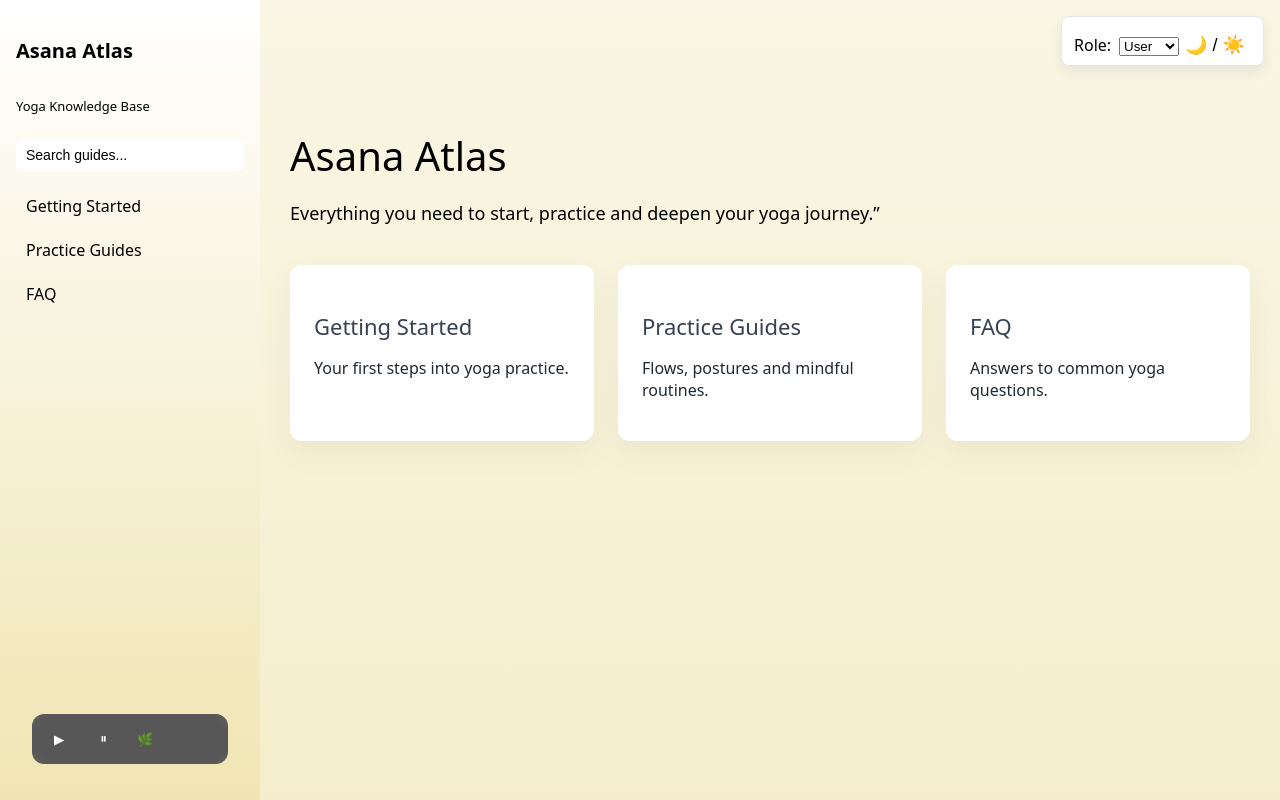
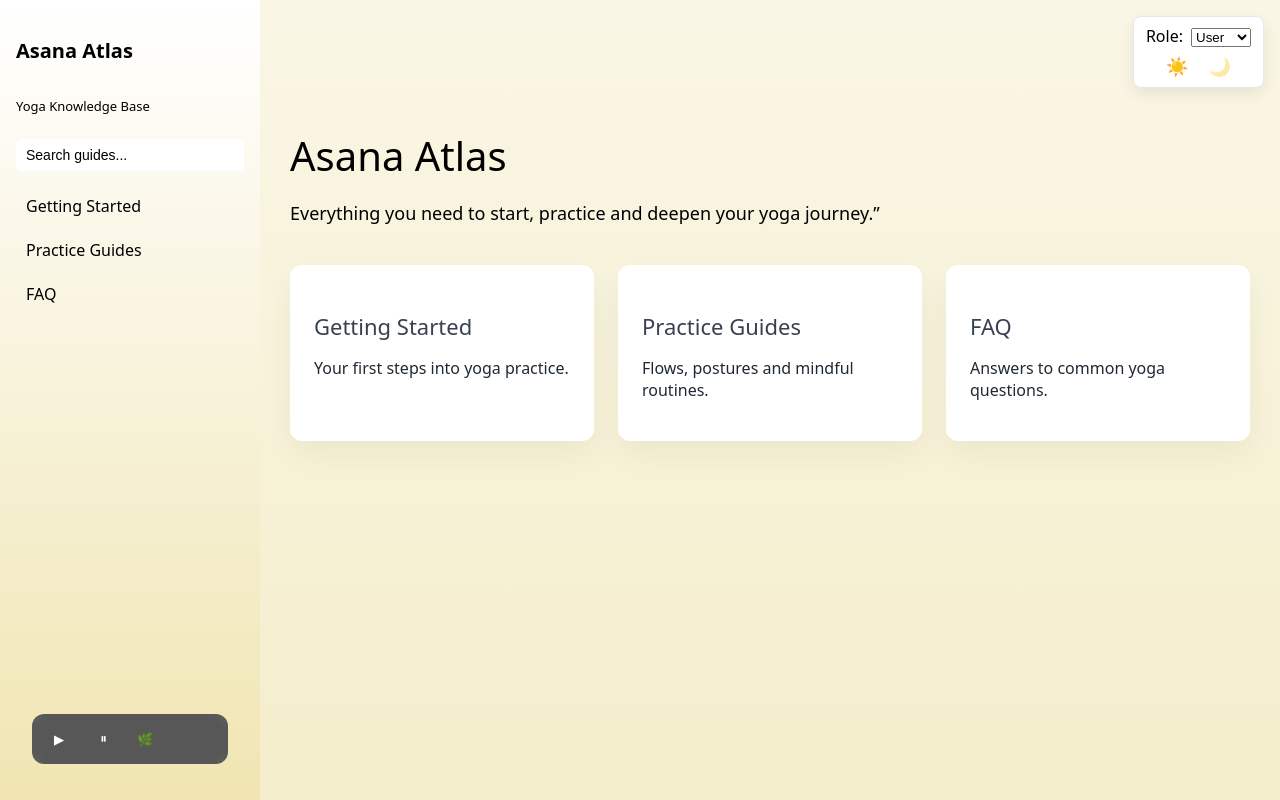
Before and after one commit to Mariaguerrero95/zano-frontend-test, a React (Vite) app: page / in a window 1280 px wide. Built offline with nearby package versions, Linux system fonts and the light colour scheme; grey boxes are pictures that could not be loaded.

Commit message:
fixed day/night buttons

```diff
--- a/src/layouts/MainLayout.tsx
+++ b/src/layouts/MainLayout.tsx
@@ -1,5 +1,6 @@
 import { Outlet } from "react-router-dom";
 import Sidebar from "../components/Sidebar";
+import { useState } from "react";
 
 type MoodLevel =
   | "very_bad"
@@ -16,11 +17,18 @@ type MainLayoutProps = {
 };
 
 function MainLayout({ role, onRoleChange, flyingMood }: MainLayoutProps) {
+  const [isDark, setIsDark] = useState(false);
+  if (isDark) {
+    document.body.classList.add("dark");
+  } else {
+    document.body.classList.remove("dark");
+  }
+
   return (
     <div style={{ display: "flex", minHeight: "100vh" }}>
-      {/* SIDEBAR */}
+      {/* sidebar */}
       <Sidebar role={role} />
-      {/* MAIN CONTENT */}
+      {/* main content */}
       <main
         className={role === "admin" ? "admin-view" : "user-view"}
         style={{
@@ -29,7 +37,7 @@ function MainLayout({ role, onRoleChange, flyingMood }: MainLayoutProps) {
       >
         <Outlet />
       </main>
-      {/* ROLE SWITCH + MOOD */}
+      {/* role switch / mood */}
       <div
         style={{
           position: "fixed",
@@ -47,7 +55,6 @@ function MainLayout({ role, onRoleChange, flyingMood }: MainLayoutProps) {
         <label style={{ marginRight: 8, fontWeight: 500 }}>
           Role:
         </label>
-
         <select
           value={role}
           onChange={(e) =>
@@ -57,20 +64,35 @@ function MainLayout({ role, onRoleChange, flyingMood }: MainLayoutProps) {
           <option value="user">User</option>
           <option value="admin">Admin</option>
         </select>
-{/* 🌙 / ☀️ THEME TOGGLE */}
+        {/* DAY/NIGHT MODE */}
+        <div style={{ marginTop: 8, display: "flex", gap: 8, justifyContent: "center" }}>
           <button
-          onClick={() => document.body.classList.toggle("dark")}
+            onClick={() => setIsDark(false)}
             style={{
-            marginTop: 8,
               background: "none",
               border: "none",
               cursor: "pointer",
               fontSize: 18,
+              opacity: isDark ? 0.4 : 1,
             }}
-          title="Toggle night mode"
+            title="Day mode"
           >
-          🌙 / ☀️
+            ☀️
           </button>
+          <button
+            onClick={() => setIsDark(true)}
+            style={{
+              background: "none",
+              border: "none",
+              cursor: "pointer",
+              fontSize: 18,
+              opacity: isDark ? 1 : 0.4,
+            }}
+            title="Night mode"
+          >
+            🌙
+          </button>
+        </div>
         {role === "user" && flyingMood && (
           <div
             style={{
@@ -95,7 +117,6 @@ function MainLayout({ role, onRoleChange, flyingMood }: MainLayoutProps) {
             <span>Feedback sent</span>
           </div>
         )}
-
       </div>
     </div>
   );
```
Lines whose indentation alone changed are shown as unchanged.
